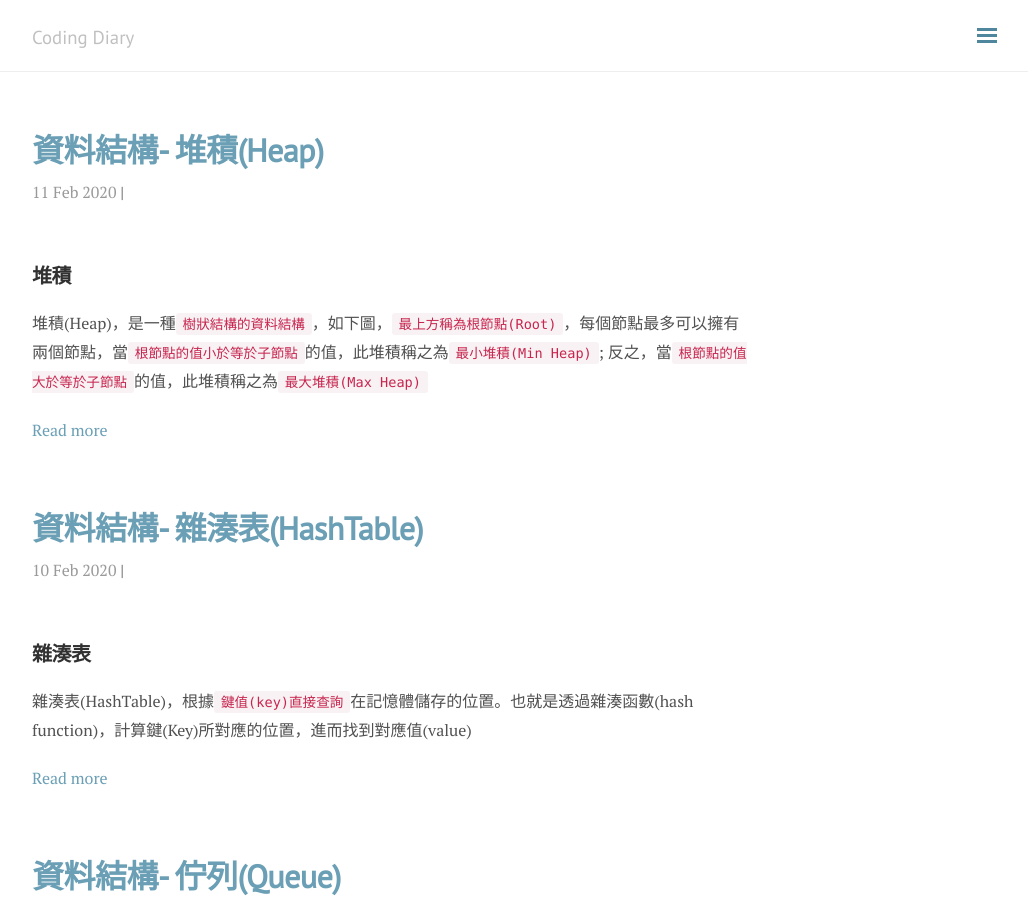
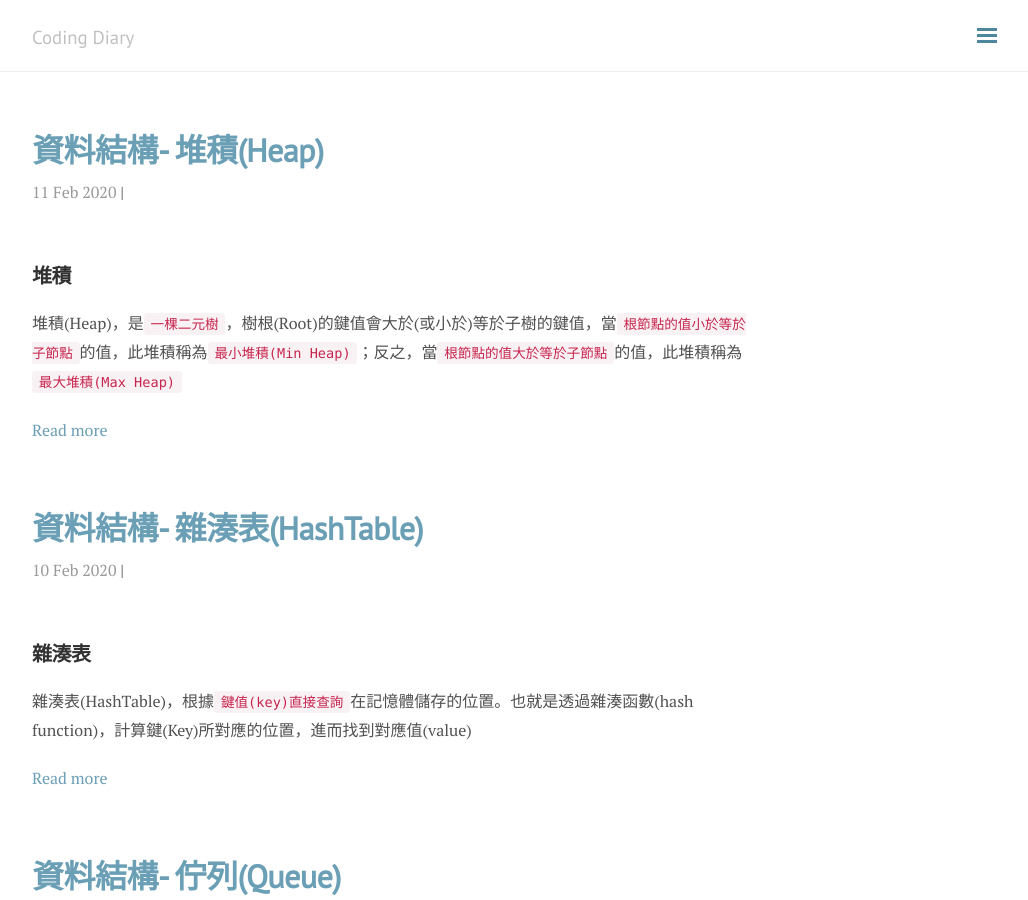
Before and after one commit to david8388/david8388.github.io, a Jekyll site: the page built from index.html, in a window 1280 px wide and 900 px high. Shown: the whole window, without its empty margins (248-1276 px from the left). Built offline with Jekyll 4.4.1, drawn with Linux system fonts in a browser that asks for light colours; nearby versions of some CDN libraries; the list of posts is cut into pages by our own code; comment, search, counter and statistics services are not loaded.

Commit message:
Add content to 2020-02-11-Data-structure-Heap.md

```diff
--- a/_posts/2020-02-11-Data-structure-Heap.md
+++ b/_posts/2020-02-11-Data-structure-Heap.md
@@ -7,10 +7,23 @@
 
 ## 堆積
 
-堆積(Heap)，是一種`樹狀結構的資料結構`，如下圖，`最上方稱為根節點(Root)`，每個節點最多可以擁有兩個節點，當`根節點的值小於等於子節點`的值，此堆積稱之為`最小堆積(Min Heap)`; 反之，當`根節點的值大於等於子節點`的值，此堆積稱之為`最大堆積(Max Heap)`
+堆積(Heap)，是`一棵二元樹`，樹根(Root)的鍵值會大於(或小於)等於子樹的鍵值，當`根節點的值小於等於子節點`的值，此堆積稱為`最小堆積(Min Heap)`；反之，當`根節點的值大於等於子節點`的值，此堆積稱為`最大堆積(Max Heap)`
+
+
+與二元搜尋樹(Binary Search Tree)最大的差異是，`Heap不管左子樹與右子樹的大小`，但是二元搜尋樹中右子樹鍵值會大於左子樹所有鍵值
+
+下圖就是最大堆積，`最上方稱為根節點(Root)`，每個節點最多可以擁有兩個節點
 
 ![pic](https://upload.wikimedia.org/wikipedia/commons/3/38/Max-Heap.svg)
 
+
+## 如何將一棵二元樹調整成Heap？
+
+以最大堆積為例
+
+1. 樹根與左、右子節點相比，若樹根比左、右子節點大，不用交換；反之，則要交換
+
+2. 先讓樹根(Root)的`左、右子節點先比較`，`找出子節點的最大`，再與父節點相比。 此種調整方式優勢為父節點與子節點只會交換一次，大多數以此種方式調整。`Heap只要父節點大於等於子節點即可`，左、右子節點之間的大小則不予理會
 
 ## 時間複雜度
 
@@ -21,14 +34,18 @@
 
 ## 特性
 
-- `最上方稱之為根節點(Root)`，`每個節點最多只有兩個節點`
+- `每個節點最多只有兩個節點`
 
 - 堆積是一棵完全樹，除了最底層，其他層節點都會被填滿，最底層盡可能由左至右新增資料
 
 - 資料會`從最下層開始新增資料`，若資料該層已經滿了，則往下產生新的一層並追加資料
+
+- `Heap不管左子樹與右子樹的大小`
 
 參考資料：
 
 - [堆積](https://zh.wikipedia.org/wiki/%E5%A0%86%E7%A9%8D)
 
 - [《演算法圖鑑》第一章：資料結構](https://medium.com/change-or-die/%E6%BC%94%E7%AE%97%E6%B3%95%E5%9C%96%E9%91%91-%E7%AC%AC%E4%B8%80%E7%AB%A0-%E8%B3%87%E6%96%99%E7%B5%90%E6%A7%8B-10d5a6337be5)
+
+- [用 Heap 實作 Priority Queue](https://www.cyut.edu.tw/~ckhung/b/al/heap.php)
```
